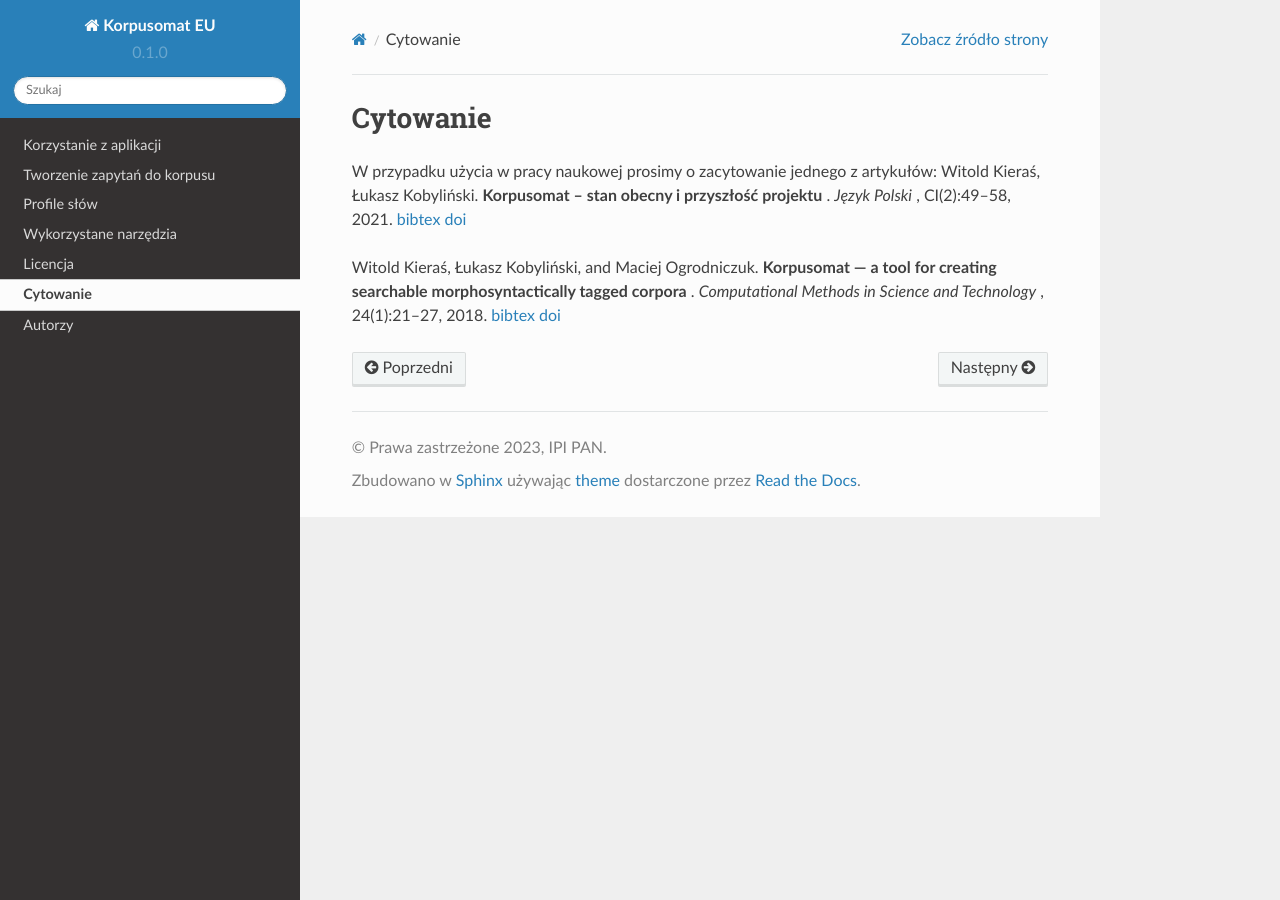
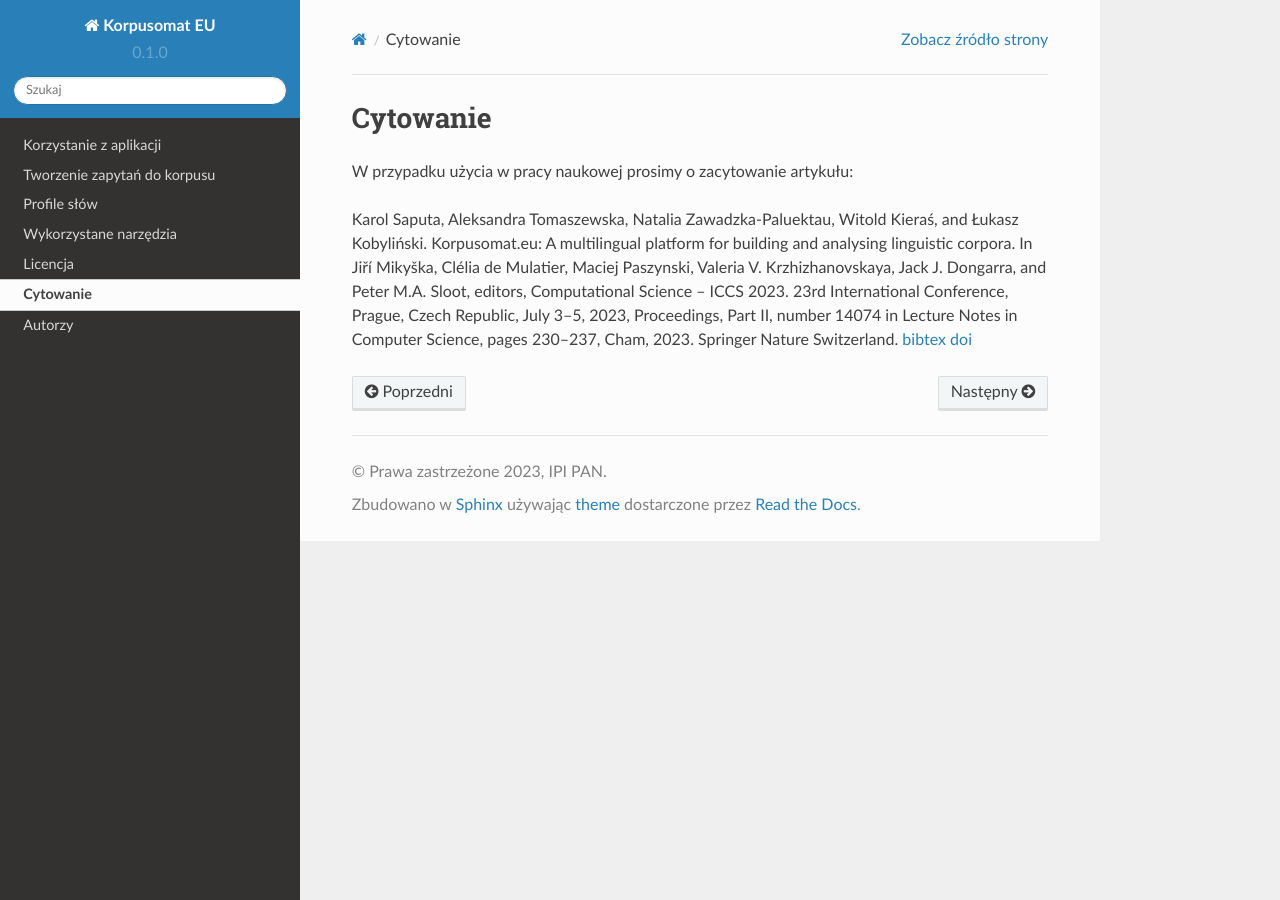
Before and after one commit to ipipan/korpusomat-eu-docs, a Sphinx documentation site: the page built from docs/source/citing.rst, in a window 1280 px wide. Built offline with Sphinx 7.4.7 and the Read the Docs theme 2.0.0, drawn with Linux system fonts in a browser that asks for light colours.

Commit message:
Update citing.rst

```diff
--- a/docs/source/citing.rst
+++ b/docs/source/citing.rst
@@ -1,8 +1,6 @@
 Cytowanie
 =======================
 
-W przypadku użycia w pracy naukowej prosimy o zacytowanie jednego z artykułów:
-Witold Kieraś, Łukasz Kobyliński. **Korpusomat – stan obecny i przyszłość projektu** . *Język Polski* , CI(2):49–58, 2021. `bibtex <http://publications.nlp.ipipan.waw.pl/bibtex/kie%3Akob%3A21/>`_ `doi <https://jezyk-polski.pl/index.php/jp/article/view/70/>`_
+W przypadku użycia w pracy naukowej prosimy o zacytowanie artykułu:
 
-Witold Kieraś, Łukasz Kobyliński, and Maciej Ogrodniczuk. **Korpusomat — a tool for creating searchable
-morphosyntactically tagged corpora** . *Computational Methods in Science and Technology* , 24(1):21–27, 2018. `bibtex <http://publications.nlp.ipipan.waw.pl/bibtex/kier%3Akob%3Aogr%3A18%3Acmst/>`_ `doi <https://doi.org/10.12921/cmst.2018.0000005/>`_
+Karol Saputa, Aleksandra Tomaszewska, Natalia Zawadzka-Paluektau, Witold Kieraś, and Łukasz Kobyliński. Korpusomat.eu: A multilingual platform for building and analysing linguistic corpora. In Jiří Mikyška, Clélia de Mulatier, Maciej Paszynski, Valeria V. Krzhizhanovskaya, Jack J. Dongarra, and Peter M.A. Sloot, editors, Computational Science – ICCS 2023. 23rd International Conference, Prague, Czech Republic, July 3–5, 2023, Proceedings, Part II, number 14074 in Lecture Notes in Computer Science, pages 230–237, Cham, 2023. Springer Nature Switzerland. `bibtex <http://publications.nlp.ipipan.waw.pl/bibtex/sap%3Aetal%3A23%3Aiccs>`_ `doi <https://doi.org/10.1007/978-3-031-36021-3_22>`_
```
